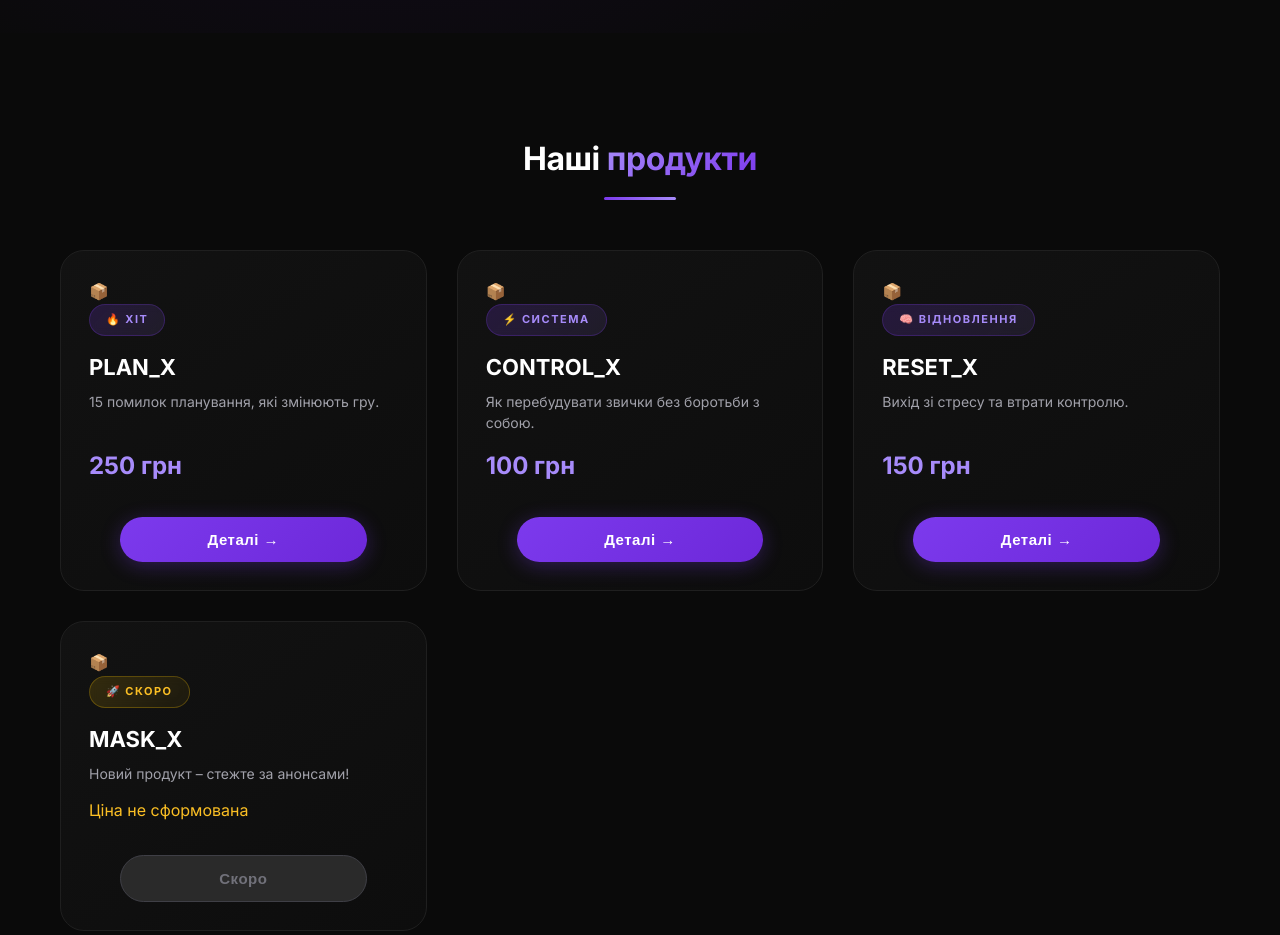
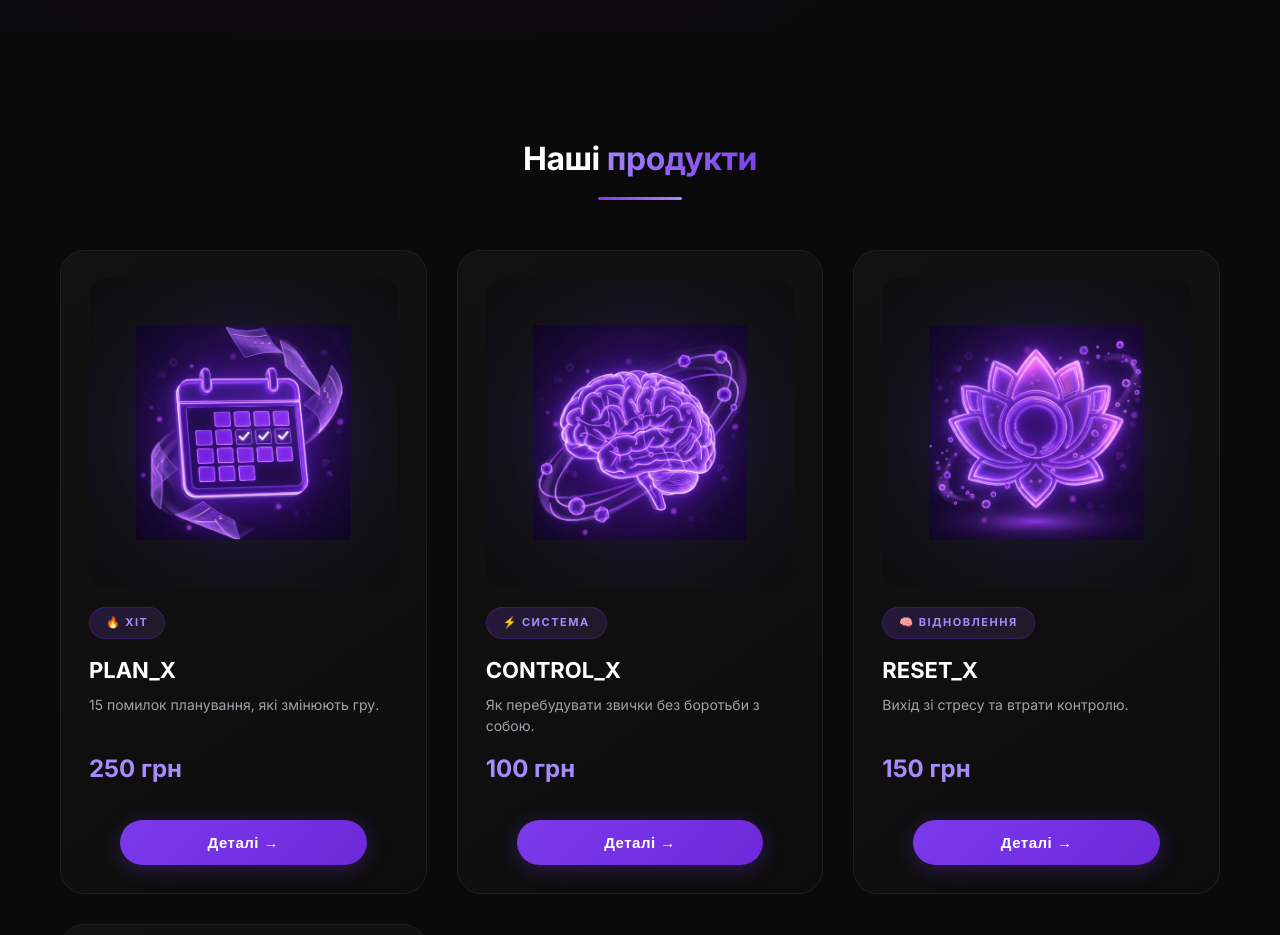
Before and after one commit to Vitaliver/VitrixBrand, a website: page public/index.html in a window 1280 px wide. Shown: the part 840-1775 px from the top of the page. Drawn offline with Linux system fonts and the light colour scheme.

Commit message:
Додано favicon для VITRIX

```diff
--- a/public/index.html
+++ b/public/index.html
@@ -5,8 +5,15 @@
   <meta name="viewport" content="width=device-width, initial-scale=1.0, maximum-scale=1.0">
   <title>VITRIX — Інфопродукти</title>
   <link rel="stylesheet" href="css/style.css">
-  <link href="https://fonts.googleapis.com/css2?family=Inter:wght@400;500;600;700;800&display=swap" rel="stylesheet">
-</head>
+   <link href="https://fonts.googleapis.com/css2?family=Inter:wght@400;500;600;700;800&display=swap" rel="stylesheet">
+<!-- Favicon -->
+<link rel="icon" type="image/x-icon" href="/favicon.ico">
+<link rel="icon" type="image/png" sizes="16x16" href="/favicon-16x16.png">
+<link rel="icon" type="image/png" sizes="32x32" href="/favicon-32x32.png">
+<link rel="apple-touch-icon" sizes="180x180" href="/apple-touch-icon.png">
+<link rel="manifest" href="/site.webmanifest">
+<meta name="theme-color" content="#7C3AED">
+  </head>
 <body>
 
   <!-- Шум (фіолетовий гранж) -->
--- a/public/js/main.js
+++ b/public/js/main.js
@@ -18,7 +18,7 @@ const products = [
       <p>⚠️ Багато людей витрачають роки, щоб зрозуміти ці речі. Ти можеш отримати це за 10 хвилин читання.</p>
     `,
     price: '250 грн',
-    image: 'img/plan_x.png'
+    image: 'img/plan.png'
   },
   {
     id: 2,
@@ -39,7 +39,7 @@ const products = [
       <p>🚫 Більшість людей роками намагаються "взяти себе в руки", але причина завжди одна і та сама – неправильна система звичок. Це можна виправити набагато швидше, якщо зрозуміти як це працює насправді.</p>
     `,
     price: '100 грн',
-    image: 'img/control_x.png'
+    image: 'img/control.png'
   },
   {
     id: 3,
@@ -60,7 +60,7 @@ const products = [
       <p>⚠️ Більшість людей роками живуть у цьому стані і не розуміють, що з ними відбувається. Ти можеш розібратись у цьому за короткий час і почати змінювати свій стан.</p>
     `,
     price: '150 грн',
-    image: 'img/reset_x.png'
+    image: 'img/reset.png'
   },
   {
     id: 4,
@@ -73,7 +73,7 @@ const products = [
       <p>✨ Підпишись на Telegram-канал, щоб не пропустити реліз.</p>
     `,
     price: 'Ціна не сформована',
-    image: 'img/mask_x.png',
+    image: 'img/mask.png',
     isSoon: true
   }
 ];
@@ -120,8 +120,9 @@ function renderProducts() {
     }
 
     card.innerHTML = `
-      <div class="product-card__icon">
-        <span class="product-card__icon-emoji">${p.icon || '📦'}</span>
+      <div class="product-card__image">
+        <img src="${p.image}" alt="${p.name}" loading="lazy">
+        <div class="product-card__image-overlay"></div>
       </div>
       <div class="product-card__content">
         <div class="product-card__tag ${p.isSoon ? 'soon' : ''}">${tagText}</div>
@@ -138,6 +139,7 @@ function renderProducts() {
     productsGrid.appendChild(card);
   });
 
+  // Підписка на кнопки
   document.querySelectorAll('.product-card__btn:not([disabled])').forEach(btn => {
     btn.addEventListener('click', (e) => {
       const id = parseInt(e.target.dataset.id);
```
Also changed, not shown: public/android-chrome-192x192.png (added), public/android-chrome-512x512.png (added), public/apple-touch-icon.png (added), public/favicon-16x16.png (added), public/favicon-32x32.png (added), public/favicon.ico (added), public/img/control.png (added), public/img/mask.png (added), public/img/plan.png (added), public/img/reset.png (added), public/manifest.json (added).
